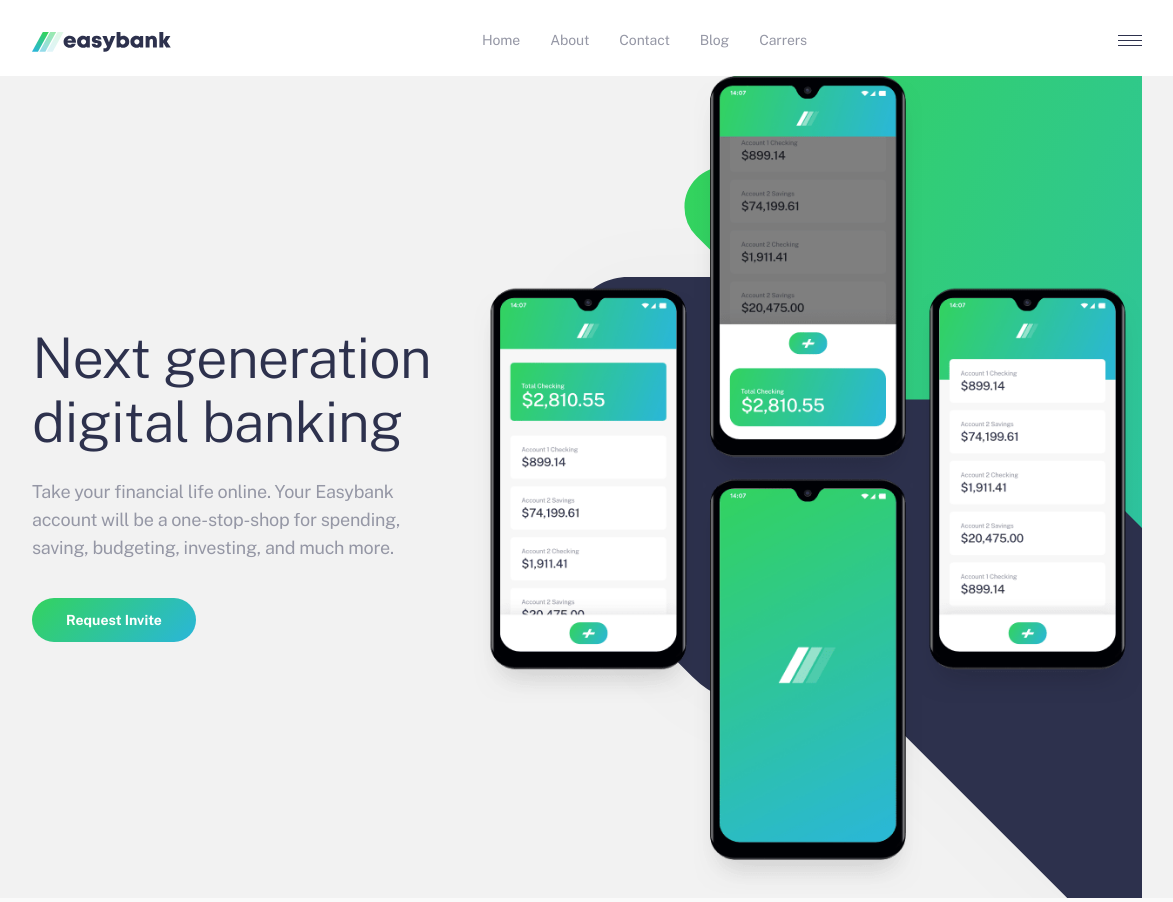
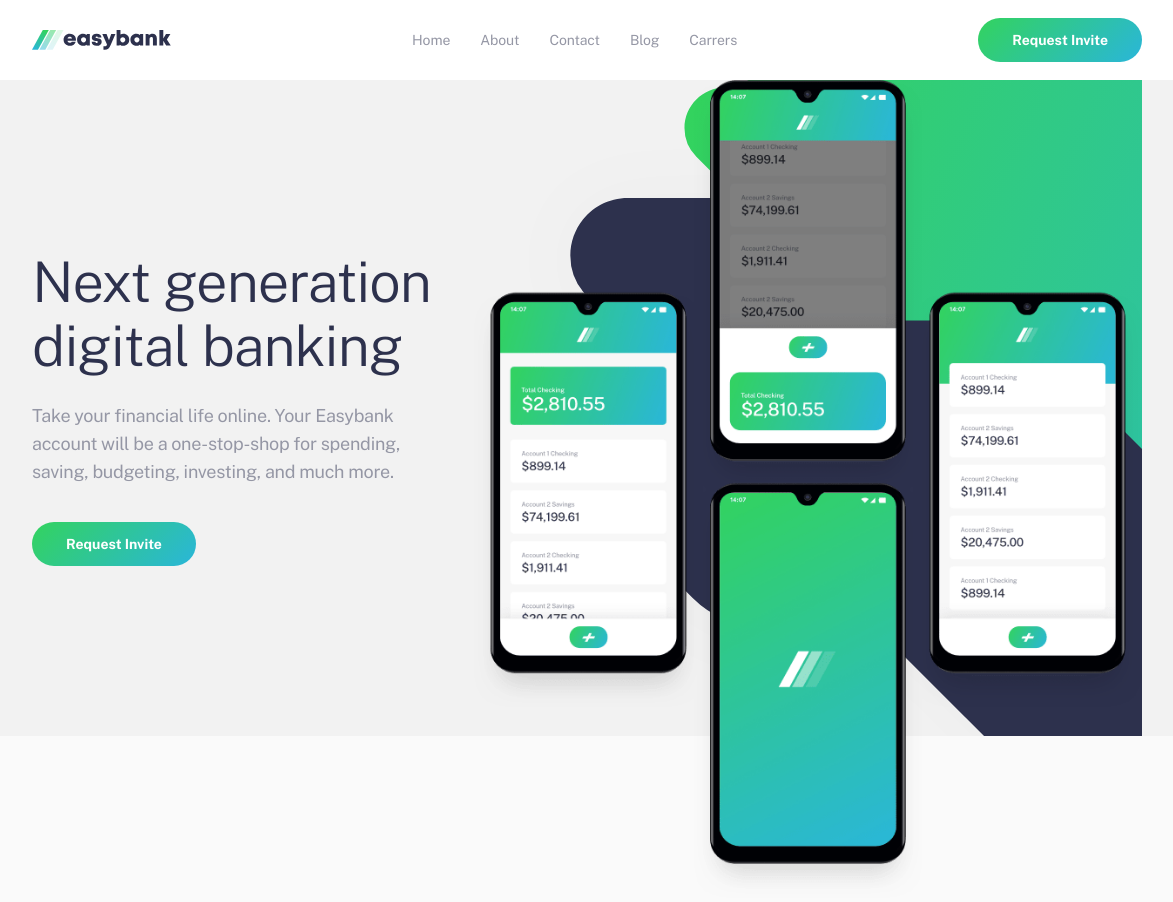
Before and after one commit to ThiCode126/fem-easybank, a website built with Parcel: page index.html in a window 1536 px wide. Shown: the whole page, without its empty margins (181-1354 px from the left). Built offline with nearby package versions, Linux system fonts and the light colour scheme.

Commit message:
Fin Index

```diff
--- a/index.html
+++ b/index.html
@@ -9,6 +9,7 @@
     <link rel="stylesheet" href="style.scss">
 </head>
 <body>
+    <!-- Header -->
     <header>
         <div class="container">
             <div class="in-header flex-sb">
@@ -20,13 +21,15 @@
                     <a href="">Blog</a>
                     <a href="">Carrers</a>
                 </nav>
-                <span>
+                <button aria-label="Request Invite" aria-labelledby="title" class="btn-lime" id="header-btn" type="button">Request Invite</button>
+                <span id="toggle">
                     <img id="closeMenu" src="./assets/icon-close.svg" alt="Menu">
                     <img id="openMenu" src="./assets/icon-hamburger.svg" alt="Menu">
                 </span>
             </div>
         </div>
     </header>
+    <!-- Index -->
     <section id="index">
         <div class="container">
             <div class="in-container">
--- a/style/body.scss
+++ b/style/body.scss
@@ -52,11 +52,13 @@
             .in-container {
                 flex-direction: row-reverse;
                 padding-bottom: 0;
+                align-items: center;
 
                 .img-block {
                     background-image: url(./assets/bg-intro-desktop.svg);
                     background-repeat: no-repeat;
                     background-position: left ;
+                    height: 656px;
 
                     img {
                         height: auto;
@@ -64,7 +66,6 @@
                 }
 
                 .text-block {
-                    margin: 250px 0 170px;
                     padding-right: 28px;
                     width: 475px;
                     text-align: left;
--- a/style/global.scss
+++ b/style/global.scss
@@ -20,6 +20,7 @@
         .flex-sb {
             display: flex;
             justify-content: space-between;
+            align-items: center;
         }
     }
 
--- a/style/header.scss
+++ b/style/header.scss
@@ -37,6 +37,10 @@
                 letter-spacing: -0.138462px;
             }
         }
+
+        #header-btn {
+            display: none;
+        }
     }
 }
 
@@ -46,8 +50,8 @@
     header {
 
         .in-header {
-            padding: 32px 0 0;
-            height: 100%;
+            padding: 0;
+            height: 80px;
 
             nav.menu {
                 display: grid;
@@ -56,7 +60,7 @@
                 grid-template-columns: repeat(5, auto);
                 grid-template-rows: 1fr;
                 gap: 30px;
-                height: 44px;
+                height: 80px;
 
                 a {
                     color: $lightGrey;
@@ -64,6 +68,7 @@
                     line-height: 16px;
                     letter-spacing: -0.107692px;
                     position: relative;
+                    padding-top: 32px;
 
                     &:hover::after {
                         content: "";
@@ -80,6 +85,14 @@
                     }
                 }
             }
+
+            #toggle {
+                display: none;
+            }
+
+            #header-btn {
+                display: block;
+            }
         }
     }
 }
```
